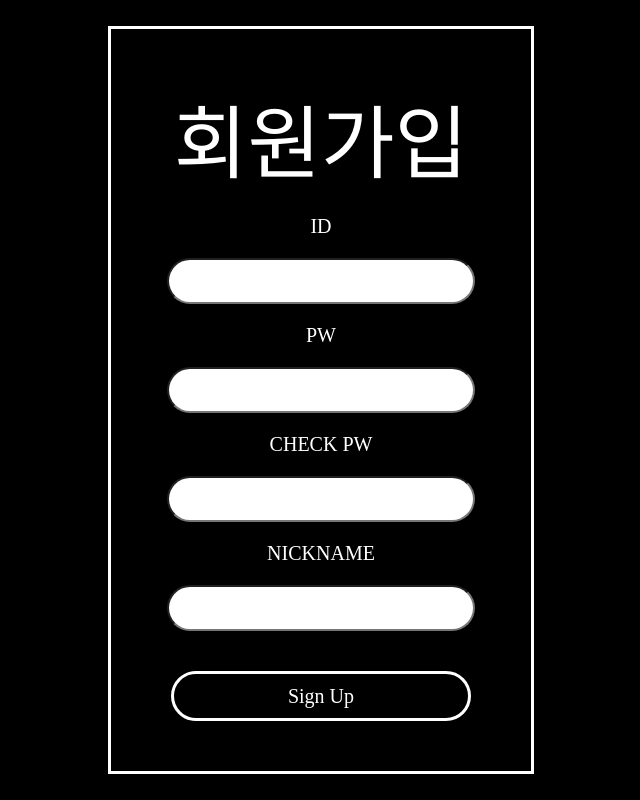
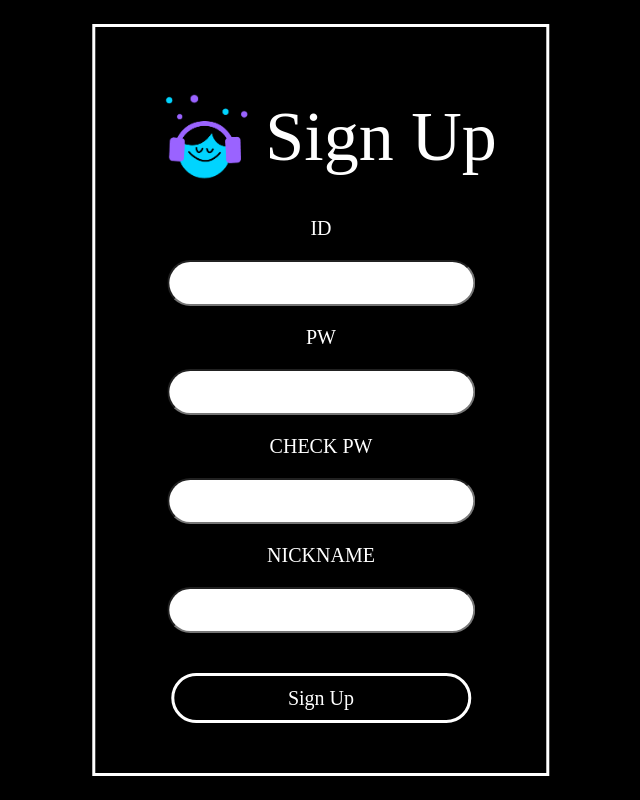
Before and after one commit to hh99-5team-miniproject/frontend, a React (Create React App) app: page /register in a window 1280 px wide. Shown: the whole page, without its empty margins (319-959 px from the left). Built offline with nearby package versions, Linux system fonts and the light colour scheme; a web font is replaced by a local one.

Commit message:
css 대강마무리

```diff
--- a/src/pages/Register.jsx
+++ b/src/pages/Register.jsx
@@ -9,7 +9,10 @@
     <div>
       <Stwrap>
         <Container>
-          <Title>회원가입</Title>
+          <Title>
+            <img src="/image/logo.png" className="headerLogo" />
+            <div>Sign Up</div>
+          </Title>
           <p>ID</p>
           <Input></Input>
           <p>PW </p>
@@ -37,7 +40,10 @@
   background-size: cover;
 `;
 const Title = styled.div`
-  font-size: 80px;
+  font-size: 70px;
+  display: flex;
+  justify-content: center;
+  align-items: center;
 `;
 const Container = styled.div`
   color: white;
@@ -56,6 +62,8 @@
   height: 40px;
   background-color: white;
   color: black;
+  outline: none;
+  font-size: 20px;
 `;
 const Btn = styled.button`
   width: 300px;
```
